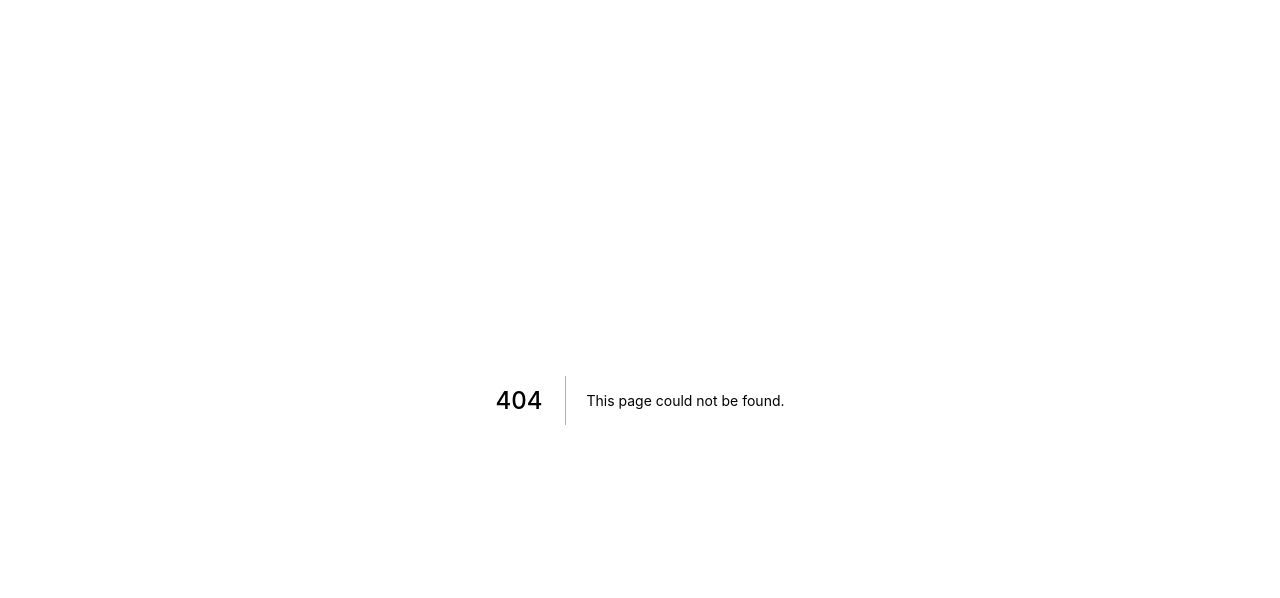
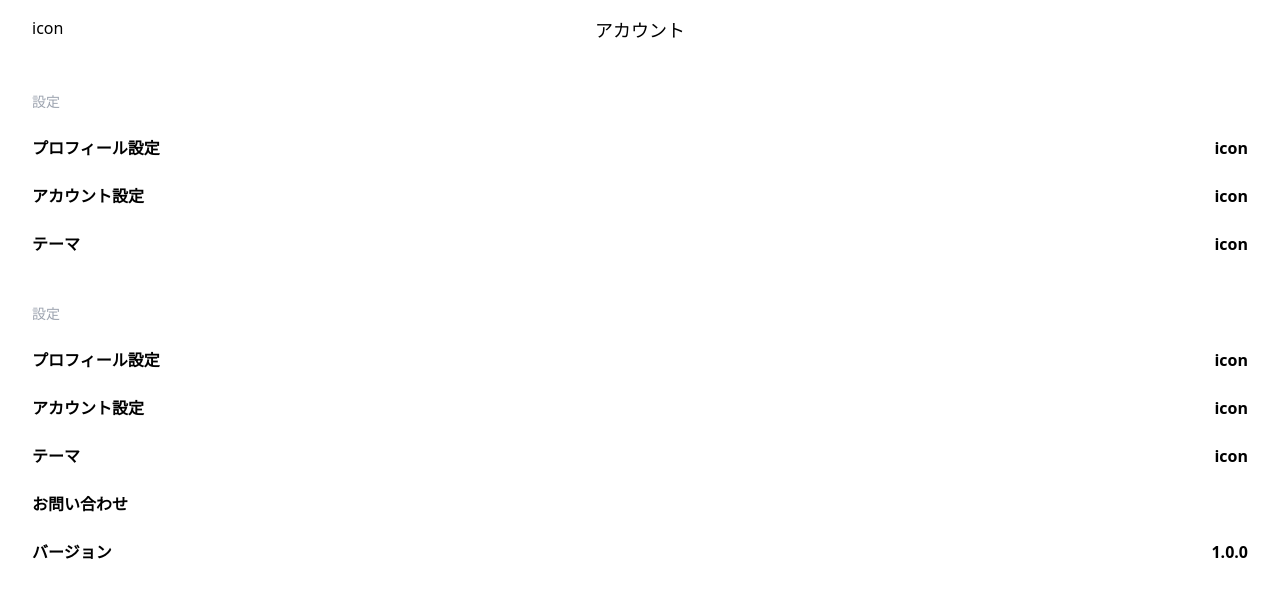
Before and after one commit to qin-todo-team-i/qin-todo-team-i, a Next.js app: page /account in a window 1280 px wide. Before the commit this address had no page. Shown: the top 598 px of the page. Built offline with nearby package versions, Linux system fonts and the light colour scheme.

Commit message:
アカウントページ作成、ドロワーコンポーネント化(途中)

```diff
--- /dev/null
+++ b/src/components/Account/Drawer.jsx
@@ -0,0 +1,18 @@
+import React from "react";
+import Link from "next/link";
+import DrawerItem from "./DrawerItem";
+
+const Drawer = () => {
+	return (
+		<>
+			<h2 className='text-gray-400 text-sm'>設定</h2>
+			<ul className='list-none relative font-bold'>
+				<DrawerItem item='プロフィール設定' path='/account/profilesettings' />
+				<DrawerItem item='アカウント設定' path='/account/accountsettings' />
+				<DrawerItem item='テーマ' path='/account/themesettings' />
+			</ul>
+		</>
+	);
+};
+
+export default Drawer;
--- /dev/null
+++ b/src/components/Account/DrawerItem.jsx
@@ -0,0 +1,20 @@
+import React from "react";
+import Link from "next/link";
+
+const DrawerItem = ({ item, selectedItem, path }) => {
+	return (
+		<>
+			<li className='mt-6 flex justify-between'>
+				<span>{item}</span>
+				<span className='flex gap-x-10'>
+					{selectedItem ? <span className=''>{selectedItem}</span> : null}
+					<span>
+						<Link href={path}>icon</Link>
+					</span>
+				</span>
+			</li>
+		</>
+	);
+};
+
+export default DrawerItem;
--- /dev/null
+++ b/src/pages/account/index.jsx
@@ -0,0 +1,27 @@
+import React from "react";
+import Drawer from "src/components/Account/Drawer";
+
+const Account = () => {
+	return (
+		<div className='px-8 py-4'>
+			<span className='absolute'>icon</span>
+			<h1 className='text-center text-lg'>アカウント</h1>
+
+			<div className='mt-12'>
+				<Drawer />
+			</div>
+
+			<div className='mt-12'>
+				<Drawer />
+			</div>
+			<ul className='list-none font-bold relative'>
+				<li className='mt-6'>お問い合わせ</li>
+				<li className='mt-6'>
+					バージョン<span className='absolute right-0'>1.0.0</span>
+				</li>
+			</ul>
+		</div>
+	);
+};
+
+export default Account;
```
